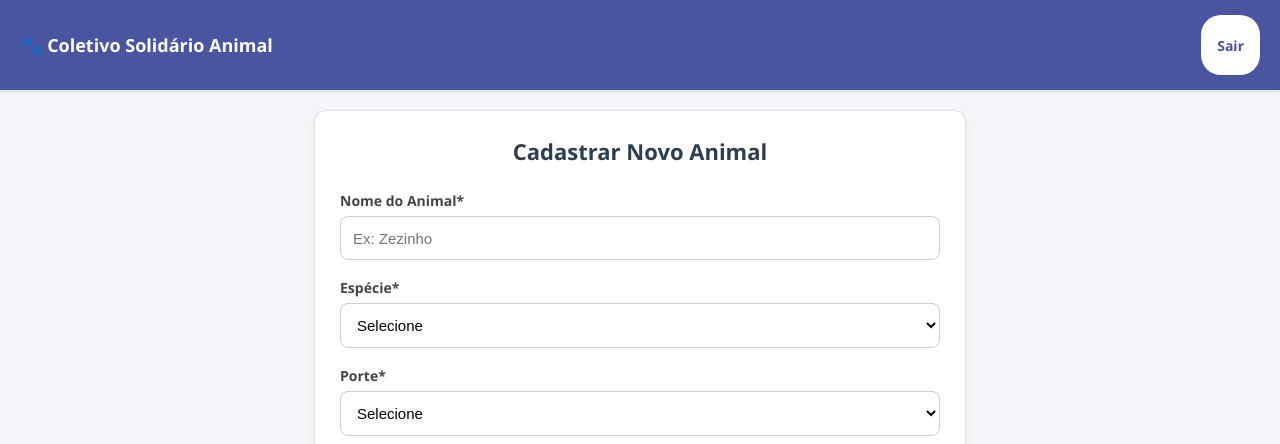
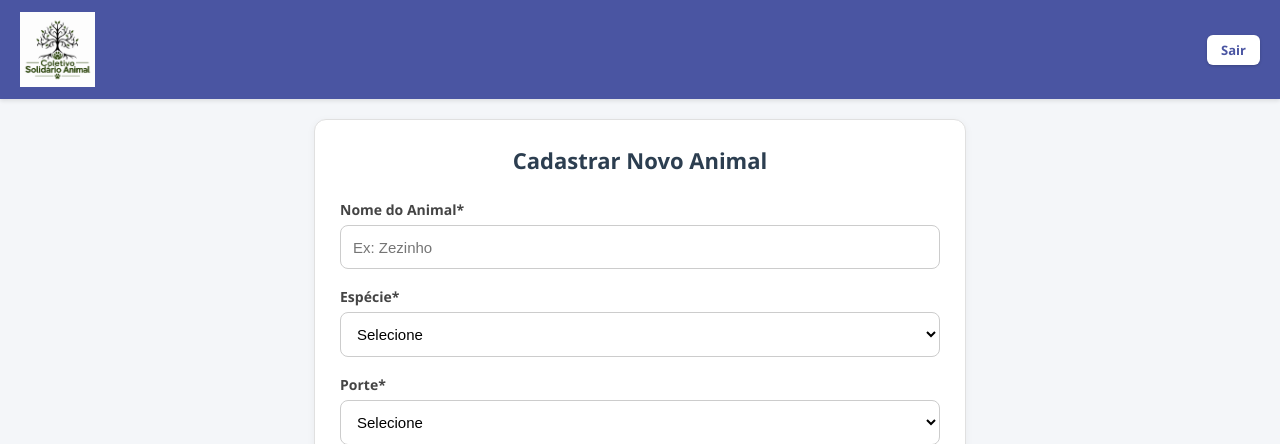
Before and after one commit to SarahVasconcelos/coletivo-solidario-animal-pwa, a Flask app: page /cadastro in a window 1280 px wide. Shown: the top 444 px of the page. Run offline with Flask 3, Linux system fonts and the light colour scheme; the visitor is signed in with stand-in values (Sample User, id 1); data comes from the database, SQL or seed files in the repository; data that the repository does not hold is empty.

Commit message:
Padronizando o cabecalho da tela de cadastro com o logo oficial

```diff
--- a/templates/cadastro.html
+++ b/templates/cadastro.html
@@ -12,32 +12,60 @@
             padding: 0;
             color: #333;
         }
+
+        /* Header com a barra azul padronizada igual ao painel */
         .header-app {
             background-color: #4A55A2;
             color: white;
-            padding: 15px 20px;
+            padding: 12px 20px;
             display: flex;
             justify-content: space-between;
             align-items: center;
             box-shadow: 0 2px 4px rgba(0,0,0,0.1);
+            width: 100%;
+            box-sizing: border-box;
         }
-        .header-app h1 {
-            font-size: 18px;
-            margin: 0;
+
+        /* Tamanho ideal para o logo na barra azul */
+        .header-logo img {
+            max-height: 75px;
+            width: auto;
+            display: block;
         }
+
+        .user-info {
+            font-size: 14px;
+            display: flex;
+            align-items: center;
+            gap: 12px;
+            color: white;
+        }
+
+        /* Nome do usuário em negrito */
+        .user-info span {
+            font-weight: bold;
+        }
+
+        /* Botão Sair menor, mais quadrado e com cantos levemente arredondados */
         .btn-sair {
             background-color: white;
             color: #4A55A2;
-            padding: 8px 16px;
-            border-radius: 20px;
+            padding: 6px 14px;
+            border-radius: 6px;
             text-decoration: none;
             font-weight: bold;
-            font-size: 14px;
-            min-height: 44px;
-            display: flex;
+            font-size: 13px;
+            display: inline-flex;
             align-items: center;
             justify-content: center;
+            box-shadow: 0 1px 3px rgba(0,0,0,0.2);
+            transition: background-color 0.2s;
         }
+
+        .btn-sair:hover {
+            background-color: #f0f0f0;
+        }
+
         .container {
             max-width: 600px;
             margin: 20px auto;
@@ -112,13 +140,36 @@
         .btn-voltar:hover {
             background-color: #d0d0d0;
         }
+
+        /* Ajustes Responsivos para Dispositivos Móveis */
+        @media (max-width: 768px) {
+            .header-logo img {
+                max-height: 60px;
+            }
+            .user-info {
+                font-size: 12px;
+                gap: 6px;
+            }
+            .btn-sair {
+                padding: 4px 10px;
+                font-size: 12px;
+            }
+        }
     </style>
 </head>
 <body>
 
     <div class="header-app">
-        <h1>🐾 Coletivo Solidário Animal</h1>
-        <a href="{{ url_for('logout') }}" class="btn-sair">Sair</a>
+        <!-- Logo Oficial na Barra Azul -->
+        <div class="header-logo">
+            <img src="{{ url_for('static', filename='logo.png') }}" alt="Coletivo Solidário Animal">
+        </div>
+        <div class="user-info">
+            {% if usuario %}
+                <span>{{ usuario }}</span>
+            {% endif %}
+            <a href="{{ url_for('logout') }}" class="btn-sair">Sair</a>
+        </div>
     </div>
 
     <div class="container">
```
